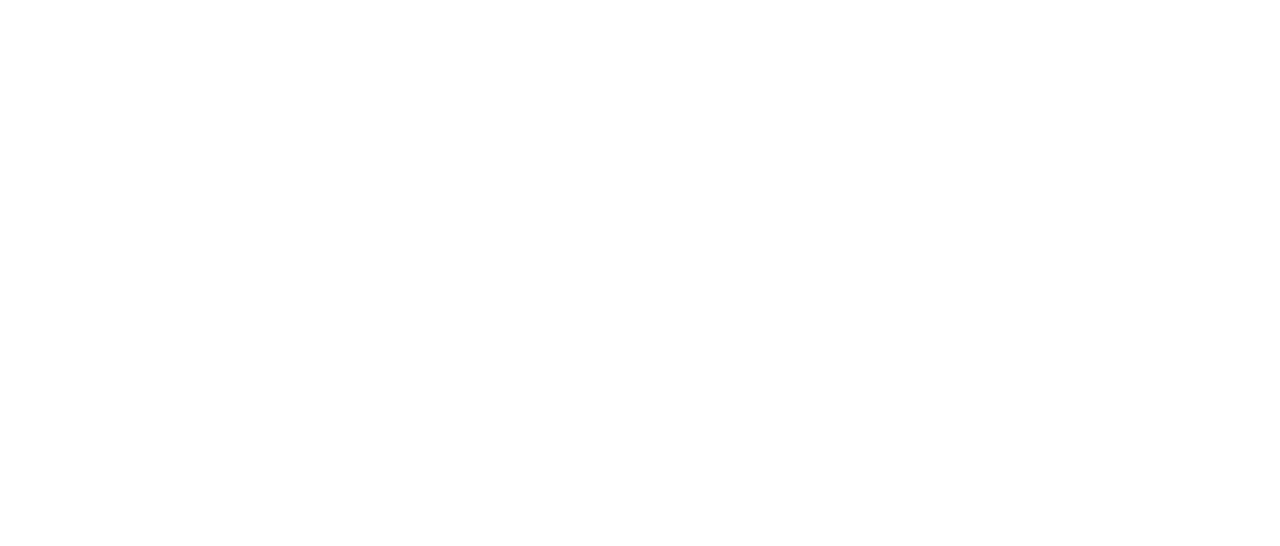
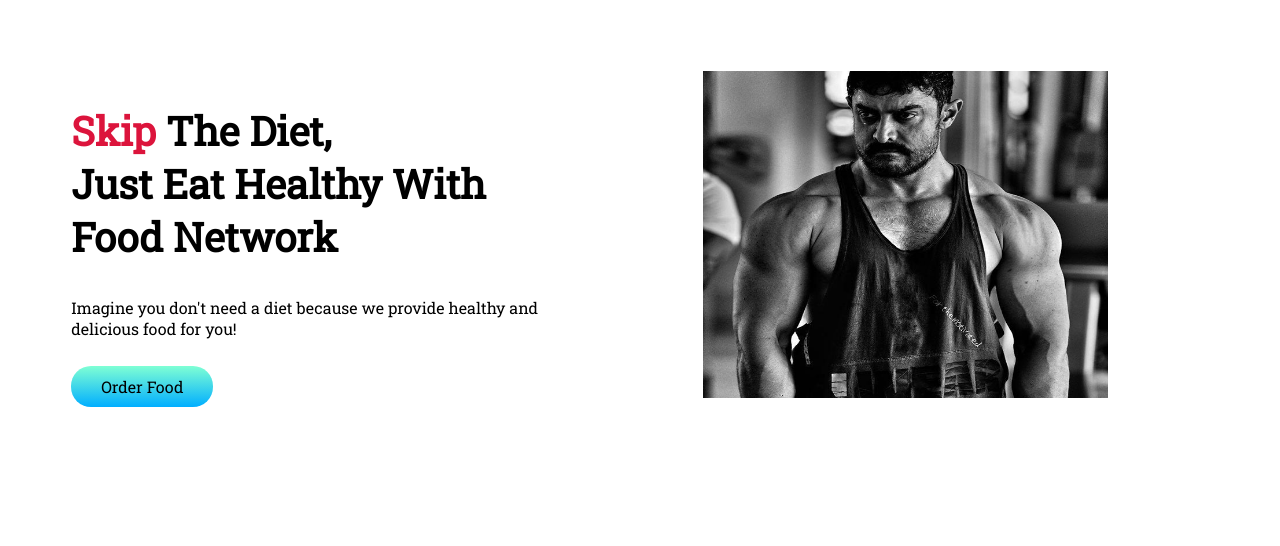
Before and after one commit to LaboneeAktar/practice-eat-healthy, a plain HTML site: page index.html in a window 1280 px wide. Drawn offline with Linux system fonts and the light colour scheme.

Commit message:
first section

```diff
--- a/index.html
+++ b/index.html
@@ -6,10 +6,24 @@
     <meta http-equiv="X-UA-Compatible" content="IE=edge">
     <meta name="viewport" content="width=device-width, initial-scale=1.0">
     <title>Practice Portfolio</title>
+    <link rel="preconnect" href="https://fonts.googleapis.com">
+    <link rel="preconnect" href="https://fonts.gstatic.com" crossorigin>
+    <link href="https://fonts.googleapis.com/css2?family=Cormorant+Garamond:ital@1&family=Roboto+Slab&display=swap"
+        rel="stylesheet">
+    <link rel="stylesheet" href="style.css">
 </head>
 
 <body>
-
+    <section class="top-banner">
+        <div class="half-width">
+            <h1><span>Skip</span> The Diet, <br> Just Eat Healthy With Food Network</h1>
+            <p>Imagine you don't need a diet because we provide healthy and delicious food for you!</p><br>
+            <a class="order-food" href="https://www.youtube.com">Order Food</a>
+        </div>
+        <div class="half-width">
+            <img src="images/Aamir-Khan-1.jpg" alt="">
+        </div>
+    </section>
 </body>
 
 </html>
--- a/style.css
+++ b/style.css
@@ -0,0 +1,34 @@
+body {
+    font-family: 'Roboto Slab', serif;
+}
+
+span {
+    color: crimson;
+}
+
+h1 {
+    font-size: 40px;
+}
+
+.order-food {
+    text-decoration: none;
+    background-image: linear-gradient(aquamarine, rgb(0, 174, 255));
+    padding: 10px 30px;
+    border-radius: 20px;
+    color: black;
+}
+
+.top-banner {
+    display: flex;
+}
+
+.half-width {
+    width: 50%;
+    padding: 5%;
+
+}
+
+.half-width img {
+    height: 80%;
+    width: 80%;
+}
```
Also changed, not shown: images/7.png (added), images/Aamir-Khan-1.jpg (added), images/Frame 56.jpg (added), images/Frame 57.jpg (added), images/Frame 58.jpg (added), images/Frame 59.jpg (added), images/Group 8447.png (added), images/Group 8449.png (added), images/Group 8450.png (added), images/my-bg.png (added), 2 other files.
